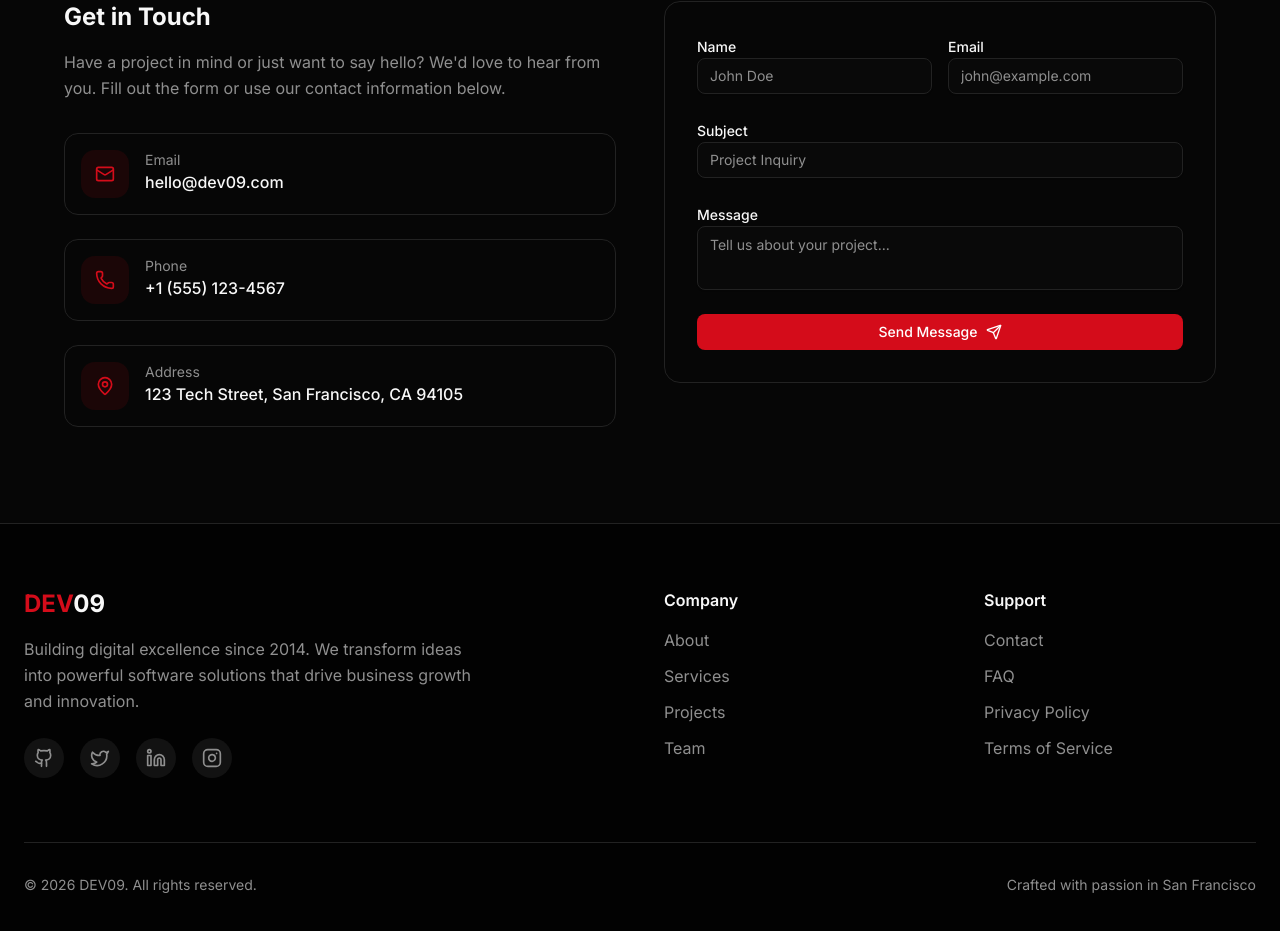
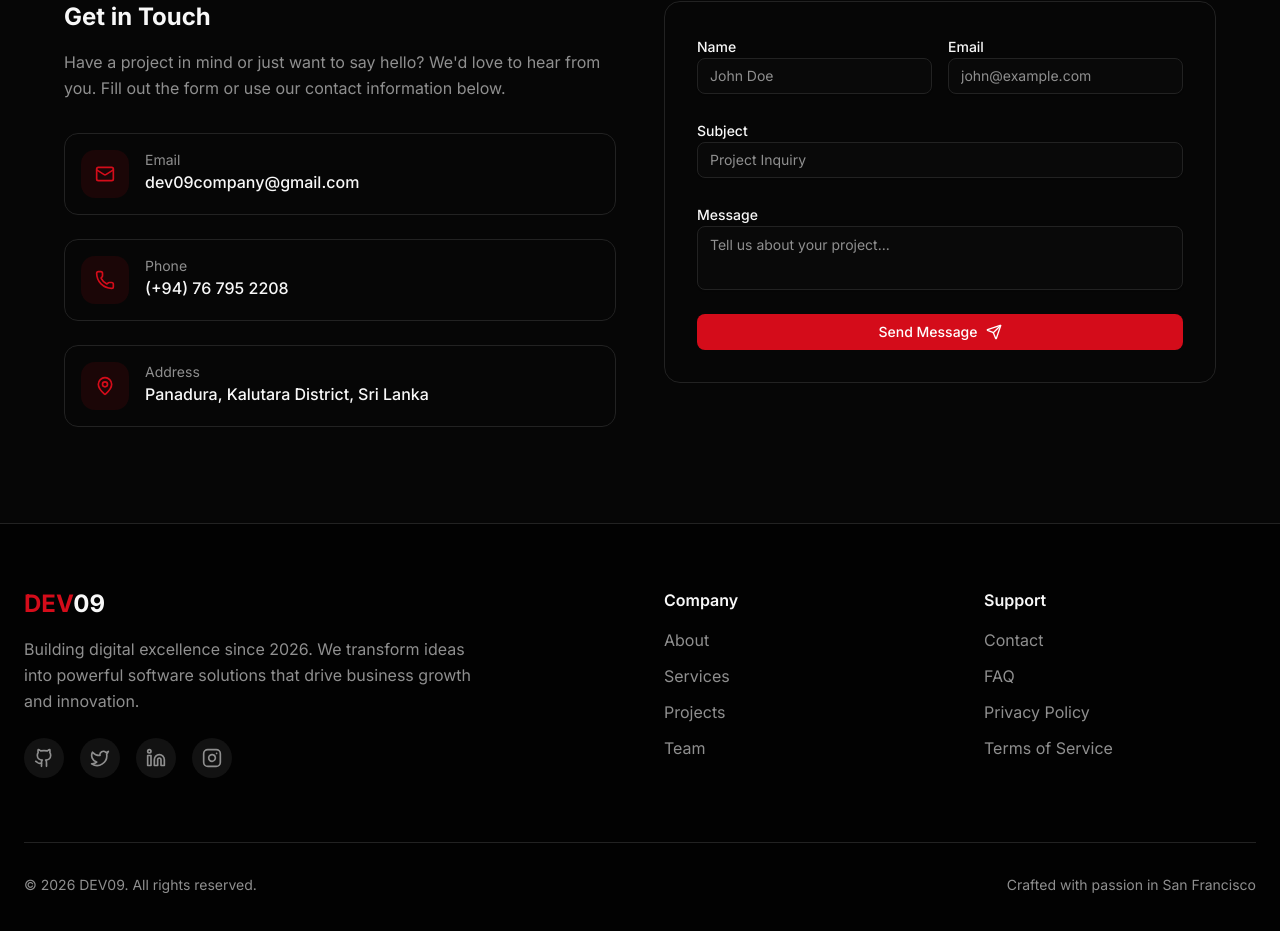
Before and after one commit to Dinuka0512/DEV09-Company-Site, a Next.js app: page / in a window 1280 px wide. Shown: the part 7250-8181 px from the top of the page. Built offline with nearby package versions, Linux system fonts and the light colour scheme.

Commit message:
re create email section

```diff
--- a/components/footer.tsx
+++ b/components/footer.tsx
@@ -54,7 +54,7 @@ export function Footer() {
               <span className="text-foreground">09</span>
             </motion.a>
             <p className="text-muted-foreground max-w-md leading-relaxed mb-6">
-              Building digital excellence since 2014. We transform ideas into
+              Building digital excellence since 2026. We transform ideas into
               powerful software solutions that drive business growth and innovation.
             </p>
             <div className="flex gap-4">
--- a/components/sections/contact.tsx
+++ b/components/sections/contact.tsx
@@ -7,6 +7,7 @@ import { Button } from "@/components/ui/button"
 import { Input } from "@/components/ui/input"
 import { Textarea } from "@/components/ui/textarea"
 import emailjs from "@emailjs/browser";
+import dotenv from "dotenv"
 import { id } from "date-fns/locale"
 
 export function ContactSection() {
@@ -33,12 +34,18 @@ export function ContactSection() {
       message: formData.get("message") as string,
     };
 
+    console.log("Env vars:", {
+      service: process.env.NEXT_PUBLIC_EMAILJS_SERVICE_ID,
+      template: process.env.NEXT_PUBLIC_EMAILJS_TEMPLATE_ID,
+      public: process.env.NEXT_PUBLIC_EMAILJS_PUBLIC_KEY,
+    });
+
     try {
       const response = await emailjs.send(
-        "service_4jhbtbl",
-        "template_hwcxrkn",
+        process.env.NEXT_PUBLIC_EMAILJS_SERVICE_KEY!,
+        process.env.NEXT_PUBLIC_EMAILJS_TEMPLATE_ID!,
         data,
-        "jZQU_K7Z5Jj3iM9vZ"
+        process.env.NEXT_PUBLIC_EMAILJS_PUBLIC_KEY!
       );
 
       console.log("✅ Email sent successfully!", response);
@@ -100,19 +107,20 @@ export function ContactSection() {
                 {
                   icon: Mail,
                   label: "Email",
-                  value: "hello@dev09.com",
-                  href: "mailto:hello@dev09.com",
+                  value: "dev09company@gmail.com",
+                  href: "mailto:dev09company@gmail.com",
                 },
                 {
                   icon: Phone,
                   label: "Phone",
-                  value: "+1 (555) 123-4567",
-                  href: "tel:+15551234567",
+                  value: "(+94) 76 795 2208",
+                  href: "tel:+94767952208",
                 },
+
                 {
                   icon: MapPin,
                   label: "Address",
-                  value: "123 Tech Street, San Francisco, CA 94105",
+                  value: "Panadura, Kalutara District, Sri Lanka",
                   href: "#",
                 },
               ].map((contact) => (
--- a/package.json
+++ b/package.json
@@ -44,6 +44,7 @@
     "clsx": "^2.1.1",
     "cmdk": "1.1.1",
     "date-fns": "4.1.0",
+    "dotenv": "^17.3.1",
     "embla-carousel-react": "8.6.0",
     "framer-motion": "^11.15.0",
     "input-otp": "1.4.2",
```
Also changed, not shown: 1 other file (tests, documents, lock files or other folders).
